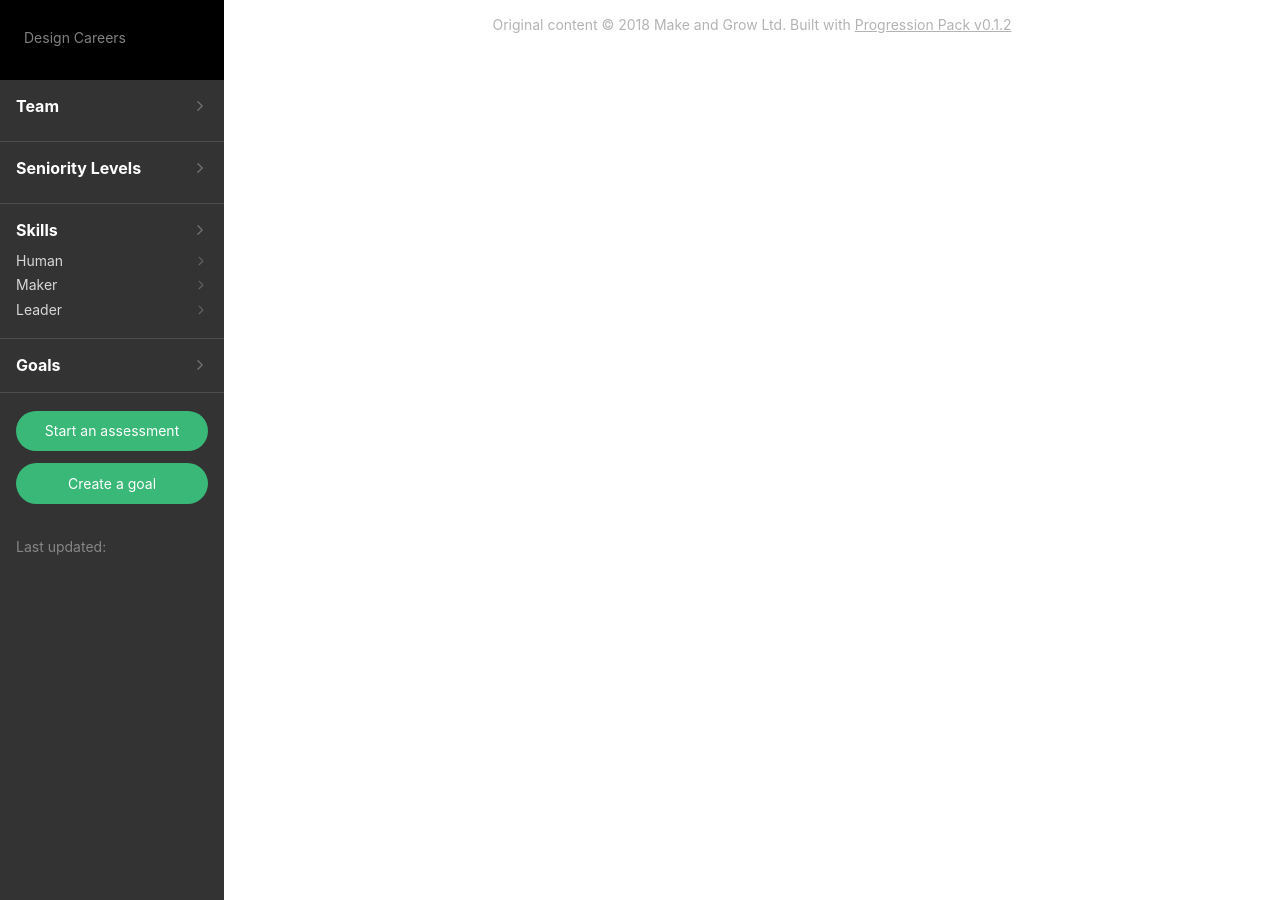
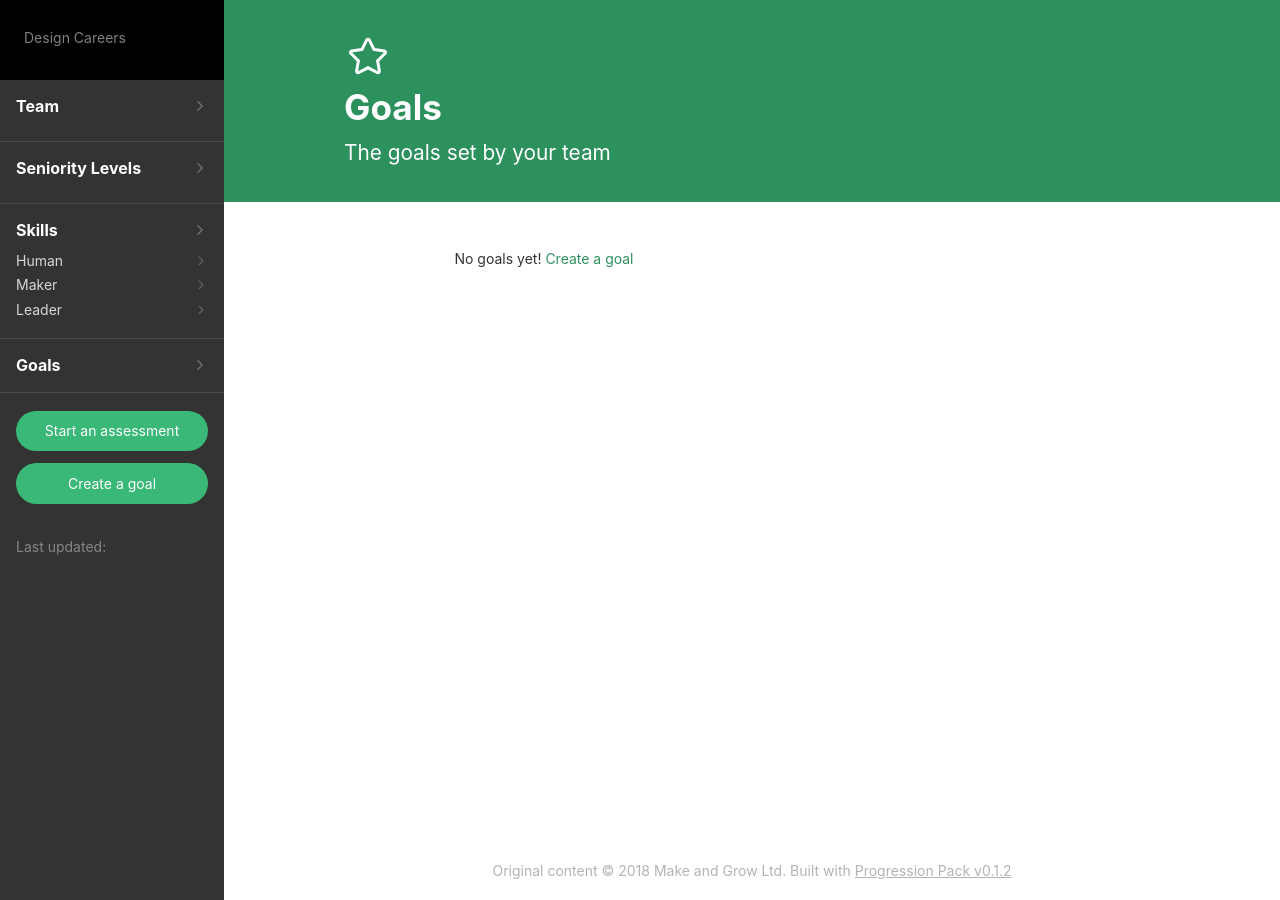
Before and after one commit to tomharman/progressionpack-static, a Jekyll site: the page built from _pages/goals.html, in a window 1280 px wide. Built offline with Jekyll 4.4.1, drawn with Linux system fonts in a browser that asks for light colours.

Commit message:
more goals work

```diff
--- a/_includes/sidebar.html
+++ b/_includes/sidebar.html
@@ -58,11 +58,9 @@
             {% endfor %}
         </ul>
     </div>
-    {% if jekyll.environment == "production" %}
     <div class="sidebar-section">
         <h3 class="sidebar-section-title"><a href="/goals">Goals{% include icon/forwards.html %}</a></h3>
     </div>
-    {% endif %}
     <div class="sidebar__button-holder">
         <a href="{{site.url}}/assess" class="btn">Start an assessment</a>
         <a href="{{site.url}}/goal" class="btn">Create a goal</a>
--- a/_layouts/base.html
+++ b/_layouts/base.html
@@ -4,7 +4,9 @@
     {% include header.html %}
     {% include sidebar.html %}
     <div class="content">
-        {{ content }}
+        <div class="content-holder">
+            {{ content }}
+        </div>
         {% include footer.html %}
     </div>
 </div>
--- a/_pages/goals.html
+++ b/_pages/goals.html
@@ -6,12 +6,40 @@
 ---
 
 {% assign goals_r = site.data.goals.records %}
+{% assign team_r = site.data.team.records %}
 
-{% for goal in site.goals %}
-    {{goal.title}}
-    {% for goal_r in goals_r %}
-        {% if goal_r.id == goal.id %}
-            {{goal_r.id}}
-        {% endif %}
+<div class="title-section">
+    <div class="title-section__content">
+        {% include icon/star.html class="white large" %}
+        <h1 class="title-section__title">{{page.title}}</h1>
+        <p class="title-section__text">{{page.description}}</p>
+    </div>
+</div>
+{% if jekyll.environment == "production" %}
+<div class="goals-section">
+    {% if site.goals.size == 0 %}
+        <p class="goals_empty">No goals yet! <a href="/goal">Create a goal</a></p>
+    {% else %}
+    {% for goal in site.goals %}
+        <div class="goal">
+        <h3 class="goal-name">{{goal.title}}</h3>
+        <div class="goal-progress">{{goal_r.fields.progress}}</div>
+        {% for goal_r in goals_r %}
+            {% if goal_r.id == goal.goal_id %}
+                {% for person in team_r %}
+                    {% if goal_r.fields.person[0] == person.id %}
+                        <a href="/team/{{person.id}}"><img src="{{person.fields.photo[0].thumbnails.small.url}}" alt="{{person.fields.name}}"></a>
+                        <p>{{person.fields.name}}</p>
+                    {% endif %}
+                {% endfor %}
+            {% endif %}
+        {% endfor %}
+        </div>
     {% endfor %}
-{% endfor %}
+    {% endif %}
+</div>
+{% else %}
+    <div class="info-section">
+        <p>Team Safe mode enabled: individual goals not visible to the team. Please go to your profile to view your goals.</p>
+    </div>
+{% endif %}
--- /dev/null
+++ b/_sass/_goals-section.scss
@@ -0,0 +1,25 @@
+.goals-section {
+    @include padded-section;
+    .goals_empty {
+        text-align: center;
+        margin: 0 auto;
+    }
+    display: grid;
+    grid-gap: 1rem;
+    grid-template-columns: repeat(1, 1fr);
+    @include md {
+        grid-template-columns: repeat(2, 1fr);
+    }
+    .goal {
+        padding: 1rem;
+        display: grid;
+        grid-template-rows: auto auto;
+        border-radius: $border-radius;
+        background-color: white;
+        overflow: hidden;
+        box-shadow: $deep-shadow;
+        .goal-name {
+
+        }
+    }
+}
--- a/_sass/_grid.scss
+++ b/_sass/_grid.scss
@@ -36,7 +36,13 @@
 .content {
     grid-area: content;
     overflow-y: scroll;
+    display: flex;
+    flex-direction: column;
+    min-height: 100vh;
     @include print {
         grid-area: unset;
     }
+    .content-holder {
+        flex: 1;
+    }
 }
--- a/_sass/_sections.scss
+++ b/_sass/_sections.scss
@@ -64,7 +64,7 @@
 .info-section {
     @include padded-section;
     border-top: none;
-    background-color: $color-human;
+    background-color: $color-warning;
 }
 
 .section-Human {
--- a/assets/styles.scss
+++ b/assets/styles.scss
@@ -25,6 +25,7 @@
 @import "skills-section";
 @import "skill-section";
 @import "skills-list";
+@import "goals-section";
 @import "levels-section";
 @import "team-member-stats";
 
```
